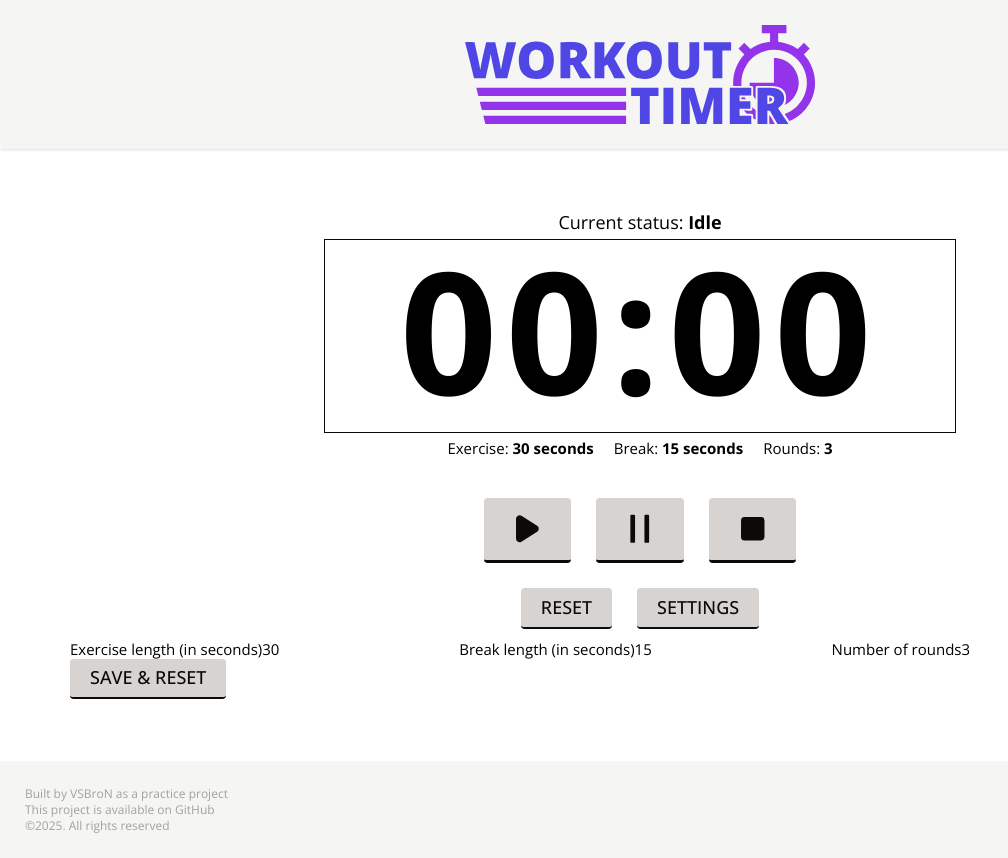
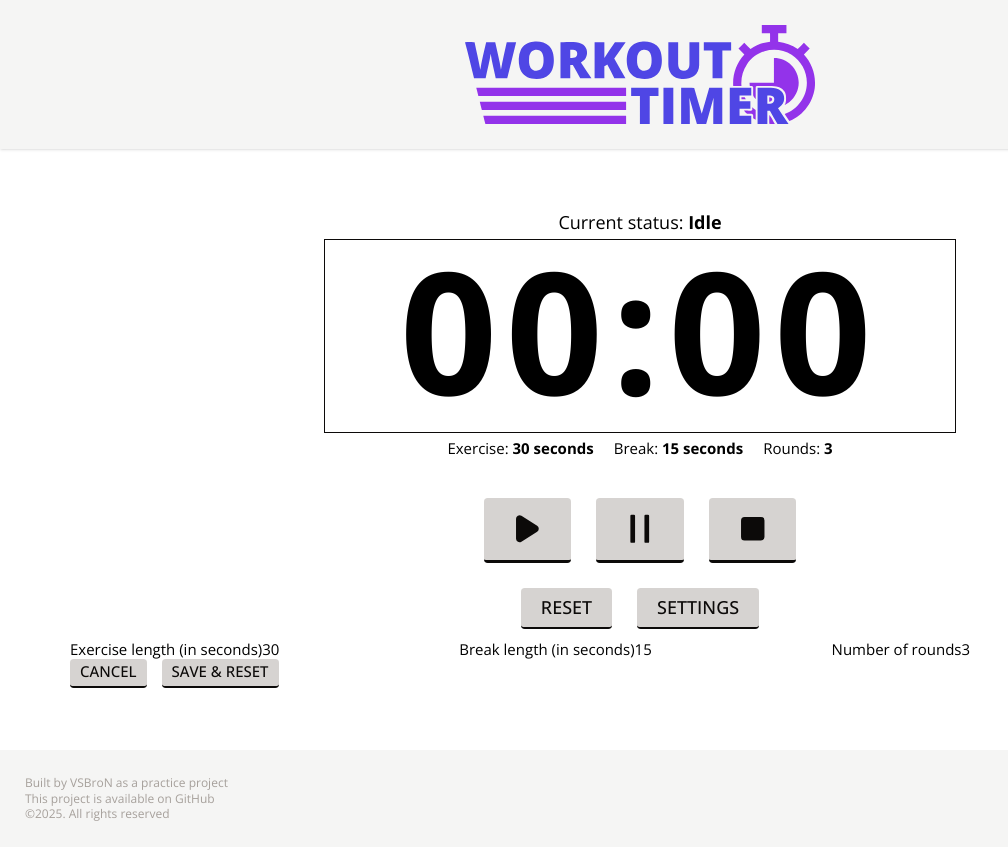
Before and after one commit to vsbron/workout-timer-2025-react, a React (Vite) app: page / in a window 1280 px wide. Both pictures are taken after a click on the button "SETTINGS". Shown: the whole page, without its empty margins (0-1008 px from the left). Built offline with nearby package versions, Linux system fonts and the light colour scheme.

Commit message:
Add new variant of the button. Modify settings component

```diff
--- a/src/components/Controls.tsx
+++ b/src/components/Controls.tsx
@@ -10,11 +10,8 @@ function Controls() {
   // Getting the reset function from the Context API
   const { resetTimer } = useTimerContext();
 
-  // Setting the state for the settings bar visibility and creating toggle function
+  // Setting the state for the settings bar visibility
   const [areSettingsOpen, setAreSettingsOpen] = useState<boolean>(false);
-  const toggleSettings = () => {
-    setAreSettingsOpen((areOpen) => !areOpen);
-  };
 
   // Returned JSX
   return (
@@ -22,9 +19,11 @@ function Controls() {
       <Container>
         <div className="flex justify-center gap-10">
           <Button onClick={resetTimer}>Reset</Button>
-          <Button onClick={toggleSettings}>Settings</Button>
+          <Button onClick={() => setAreSettingsOpen(true)}>Settings</Button>
         </div>
-        {areSettingsOpen && <Settings />}
+        {areSettingsOpen && (
+          <Settings settingsClose={() => setAreSettingsOpen(false)} />
+        )}
       </Container>
     </section>
   );
--- a/src/components/Playback.tsx
+++ b/src/components/Playback.tsx
@@ -33,13 +33,13 @@ function Playback() {
     <section>
       <Container className="flex flex-col gap-2">
         <div className="flex justify-center gap-10">
-          <Button big={true} onClick={playSound}>
+          <Button size="big" onClick={playSound}>
             <PlayIcon className="fill-inherit w-15 h-15" />
           </Button>
-          <Button big={true} onClick={pauseSound}>
+          <Button size="big" onClick={pauseSound}>
             <PauseIcon className="fill-inherit w-15 h-15" />
           </Button>
-          <Button big={true} onClick={stopSound}>
+          <Button size="big" onClick={stopSound}>
             <StopIcon className="fill-inherit w-15 h-15" />
           </Button>
         </div>
--- a/src/components/Settings.tsx
+++ b/src/components/Settings.tsx
@@ -4,7 +4,10 @@ import { useTimerContext } from "@/context/TimerContext";
 
 import Button from "@/ui/Button";
 
-function Settings() {
+// Component prop types
+type SettingsProps = { settingsClose: () => void };
+
+function Settings({ settingsClose }: SettingsProps) {
   // Getting the state values and setters from Context API
   const {
     exerciseLength,
@@ -16,6 +19,7 @@ function Settings() {
     resetTimer,
   } = useTimerContext();
 
+  // Setting the states for the settings inputs
   const [newExerciseLength, setNewExerciseLength] =
     useState<number>(exerciseLength);
   const [newBreakLength, setNewBreakLength] = useState<number>(breakLength);
@@ -58,7 +62,14 @@ function Settings() {
           />
         </div>
       </div>
-      <Button onClick={submitSettings}>Save & Reset</Button>
+      <div className="flex gap-6">
+        <Button size="small" onClick={settingsClose}>
+          Cancel
+        </Button>
+        <Button size="small" onClick={submitSettings}>
+          Save & Reset
+        </Button>
+      </div>
     </div>
   );
 }
--- a/src/ui/Button.tsx
+++ b/src/ui/Button.tsx
@@ -1,22 +1,33 @@
 import type { ReactNode } from "react";
+
+type ButtonSize = "small" | "default" | "big";
 
 // Component prop types
 type ButtonProps = {
   children: ReactNode;
-  big?: boolean;
+  size?: ButtonSize;
   onClick?: () => void;
   disabled?: boolean;
 };
 
-function Button({ children, big = false, onClick, disabled }: ButtonProps) {
+function Button({
+  children,
+  size = "default",
+  onClick,
+  disabled,
+}: ButtonProps) {
   // Returned JSX
   return (
     <button
       className={`bg-stone-300 text-stone-950 fill-stone-950 font-medium uppercase cursor-pointer border-stone-950 active:border-b-1 rounded-md
         ${
-          big
-            ? "px-10 py-5 border-b-3"
-            : "px-8 py-3 border-b-2 active:pt-[.85rem] active:pb-[.65rem]"
+          size === "big"
+            ? "px-10 py-5 border-b-3 text-[2rem]"
+            : `border-b-2 ${
+                size === "small"
+                  ? "px-4 py-1.5 text-[1.5rem]"
+                  : "px-8 py-3 active:pt-[.85rem] active:pb-[.65rem]"
+              }`
         }`}
       onClick={onClick}
       disabled={disabled}
```
